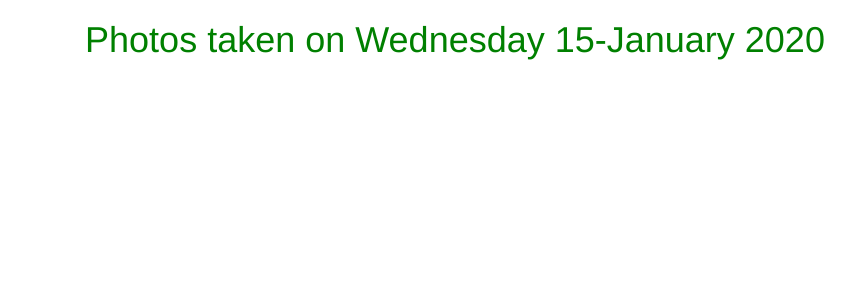
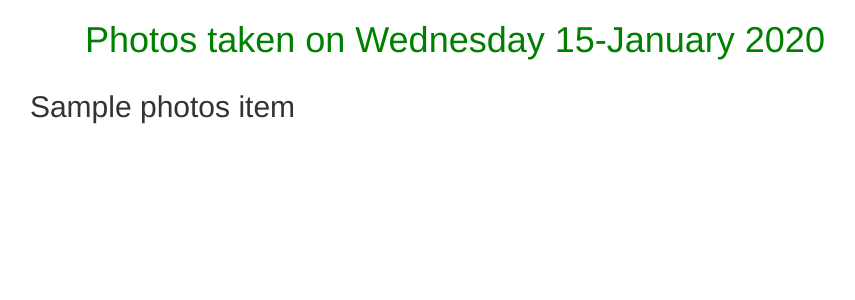
Before and after one commit to Johnonyango/gallery, a Django app: template photos/templates/all/past_photos.html in a window 1280 px wide. Shown: the part 52-352 px from the top of the page, without its empty margins (185-1040 px from the left). Run offline with Django 3.2, Linux system fonts and the light colour scheme; the template is opened without the code that fills it: most values are stand-ins (such as "Sample title", 1, 10 or a date in 2020); parts of the project's set-up code (start-up, migrations or seed data) failed here and were passed over; some libraries are stand-ins or nearby versions.

Commit message:
update photos/views.py

```diff
--- a/photos/models.py
+++ b/photos/models.py
@@ -33,7 +33,7 @@ class Image(models.Model):
     post_date = models.DateTimeField(auto_now_add=True)
 
     @classmethod
-    def todays_photos(cls):
+    def photos_of_day(cls):
         today = dt.date.today()
         photos = cls.objects.filter(post_date__date = today)
         return photos
--- a/photos/templates/all/past_photos.html
+++ b/photos/templates/all/past_photos.html
@@ -2,4 +2,24 @@
 
 {% block content %}
 {{block.super}}
+<div class="container">
+
+    <!-- Looping through news   -->
+    {% for photos_item in photos %}
+
+    <div class="row">
+      <!-- displaying News articles -->
+      <div class="col-xs-6 col-sm-6 col-md-6 col-lg-6">
+        <h2 class="text-center"> {{ photos_item.title }} </h2>
+      </div>
+
+    </div>
+
+    {% empty %}
+    <div class="row">
+      <h2 class="text-center">There No Photos yet</h2>
+    </div>
+    {% endfor %}
+
+  </div>
 {% endblock %}
```
Also changed, not shown: photos/templates/all/today_photos.html (+20 -0 lines), photos/views.py (+8 -2 lines).
